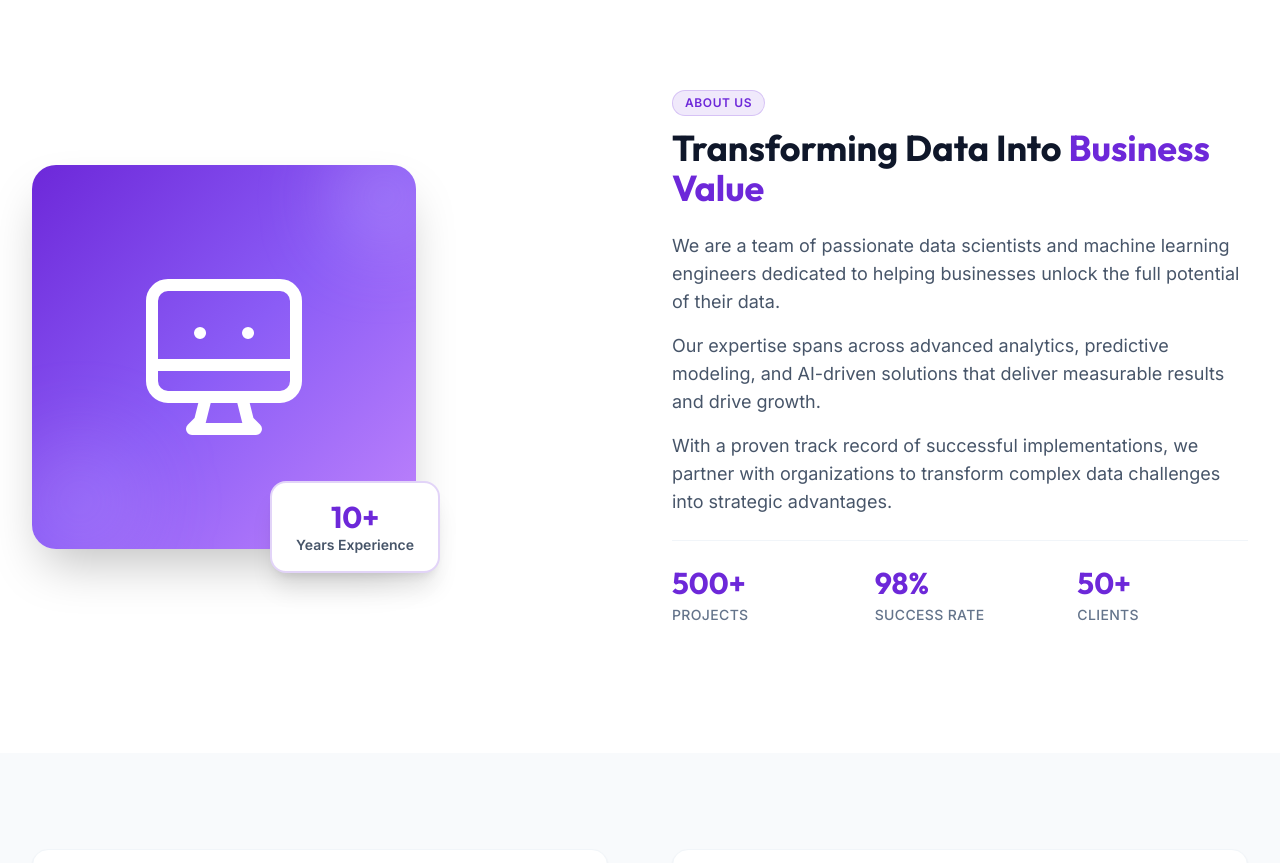
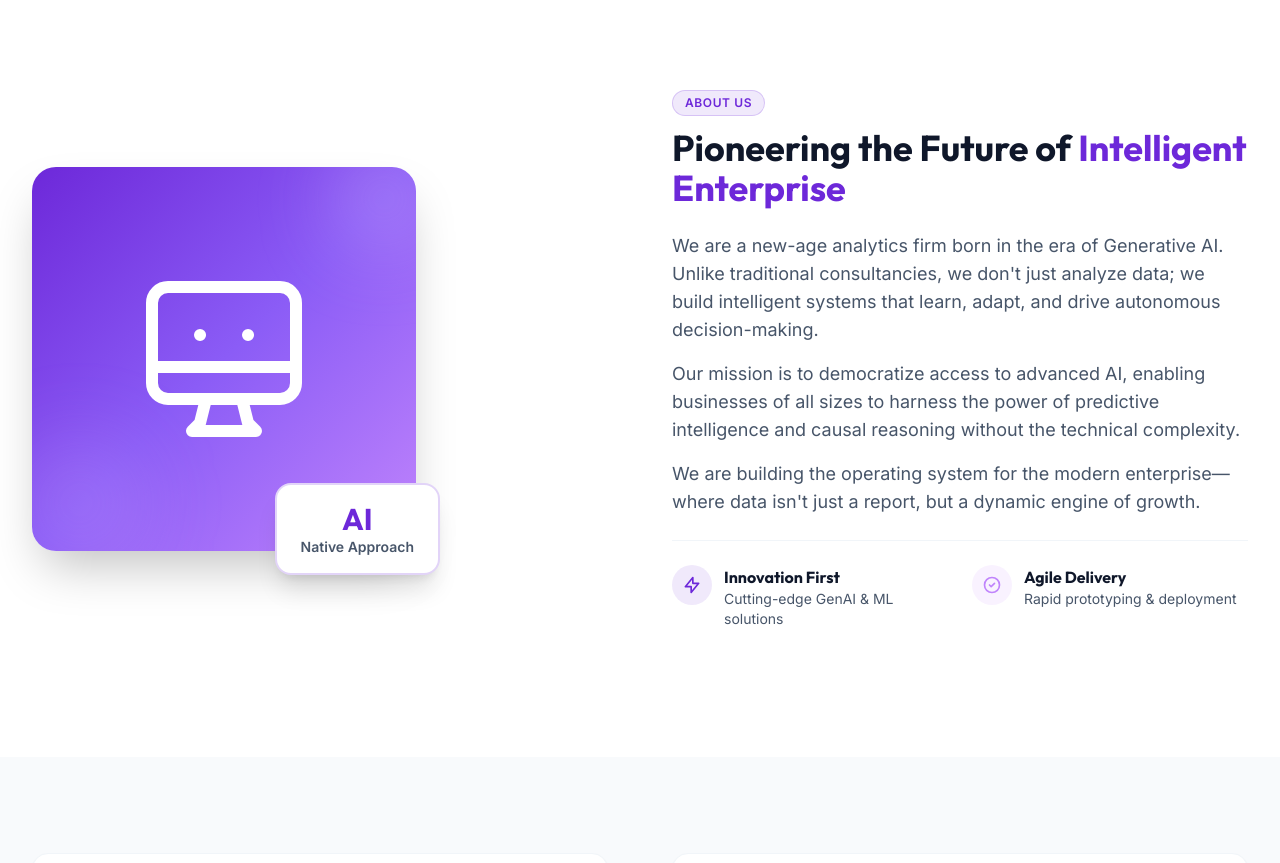
Before and after one commit to chandran65/coxara_analytics, a React (Vite) app in the folder client/: page / in a window 1280 px wide. Shown: the part 1020-1883 px from the top of the page. Built offline with nearby package versions, Linux system fonts and the light colour scheme.

Commit message:
Update AboutSection to reflect new startup status and remove specific stats

```diff
--- a/client/src/components/home/AboutSection.jsx
+++ b/client/src/components/home/AboutSection.jsx
@@ -36,14 +36,14 @@ const AboutSection = () => {
                 <div className="absolute -bottom-4 -left-4 w-32 h-32 bg-brand-bright/20 rounded-full blur-2xl" />
               </div>
 
-              {/* Floating badge */}
+              {/* Floating badge - Changed to Innovation Focus */}
               <div className="absolute -bottom-6 -right-6 bg-white rounded-2xl shadow-xl px-6 py-4 border-2 border-brand-purple/20">
                 <div className="text-center">
                   <p className="text-3xl font-display font-bold text-brand-purple">
-                    10+
+                    AI
                   </p>
                   <p className="text-sm font-semibold text-secondary-600">
-                    Years Experience
+                    Native Approach
                   </p>
                 </div>
               </div>
@@ -58,55 +58,52 @@ const AboutSection = () => {
                 About Us
               </span>
               <h2 className="text-3xl md:text-4xl font-display font-bold text-secondary-900 leading-tight">
-                Transforming Data Into{" "}
-                <span className="text-brand-purple">Business Value</span>
+                Pioneering the Future of{" "}
+                <span className="text-brand-purple">Intelligent Enterprise</span>
               </h2>
             </div>
 
             {/* Paragraph Text */}
             <div className="space-y-4 text-base md:text-lg text-secondary-600 leading-relaxed">
               <p>
-                We are a team of passionate data scientists and machine learning
-                engineers dedicated to helping businesses unlock the full
-                potential of their data.
+                We are a new-age analytics firm born in the era of Generative AI.
+                Unlike traditional consultancies, we don't just analyze data; we build
+                intelligent systems that learn, adapt, and drive autonomous decision-making.
               </p>
               <p>
-                Our expertise spans across advanced analytics, predictive
-                modeling, and AI-driven solutions that deliver measurable
-                results and drive growth.
+                Our mission is to democratize access to advanced AI, enabling
+                businesses of all sizes to harness the power of predictive intelligence
+                and causal reasoning without the technical complexity.
               </p>
               <p>
-                With a proven track record of successful implementations, we
-                partner with organizations to transform complex data challenges
-                into strategic advantages.
+                We are building the operating system for the modern enterprise—where
+                data isn't just a report, but a dynamic engine of growth.
               </p>
             </div>
 
-            {/* Stats */}
-            <div className="grid grid-cols-3 gap-8 pt-6 border-t border-secondary-100 mt-8">
-              <div className="text-center lg:text-left">
-                <p className="text-3xl font-display font-bold text-brand-purple mb-1">
-                  500+
-                </p>
-                <p className="text-sm text-secondary-500 font-medium uppercase tracking-wide">
-                  Projects
-                </p>
+            {/* Core Values / Features instead of Stats */}
+            <div className="grid grid-cols-2 gap-6 pt-6 border-t border-secondary-100 mt-8">
+              <div className="flex items-start gap-3">
+                <div className="w-10 h-10 rounded-full bg-brand-purple/10 flex items-center justify-center shrink-0">
+                  <svg className="w-5 h-5 text-brand-purple" fill="none" stroke="currentColor" viewBox="0 0 24 24">
+                    <path strokeLinecap="round" strokeLinejoin="round" strokeWidth={2} d="M13 10V3L4 14h7v7l9-11h-7z" />
+                  </svg>
+                </div>
+                <div>
+                  <h4 className="font-bold text-secondary-900">Innovation First</h4>
+                  <p className="text-sm text-secondary-600">Cutting-edge GenAI & ML solutions</p>
+                </div>
               </div>
-              <div className="text-center lg:text-left">
-                <p className="text-3xl font-display font-bold text-brand-purple mb-1">
-                  98%
-                </p>
-                <p className="text-sm text-secondary-500 font-medium uppercase tracking-wide">
-                  Success Rate
-                </p>
-              </div>
-              <div className="text-center lg:text-left">
-                <p className="text-3xl font-display font-bold text-brand-purple mb-1">
-                  50+
-                </p>
-                <p className="text-sm text-secondary-500 font-medium uppercase tracking-wide">
-                  Clients
-                </p>
+              <div className="flex items-start gap-3">
+                <div className="w-10 h-10 rounded-full bg-brand-accent/10 flex items-center justify-center shrink-0">
+                  <svg className="w-5 h-5 text-brand-accent" fill="none" stroke="currentColor" viewBox="0 0 24 24">
+                    <path strokeLinecap="round" strokeLinejoin="round" strokeWidth={2} d="M9 12l2 2 4-4m6 2a9 9 0 11-18 0 9 9 0 0118 0z" />
+                  </svg>
+                </div>
+                <div>
+                  <h4 className="font-bold text-secondary-900">Agile Delivery</h4>
+                  <p className="text-sm text-secondary-600">Rapid prototyping & deployment</p>
+                </div>
               </div>
             </div>
           </div>
```
